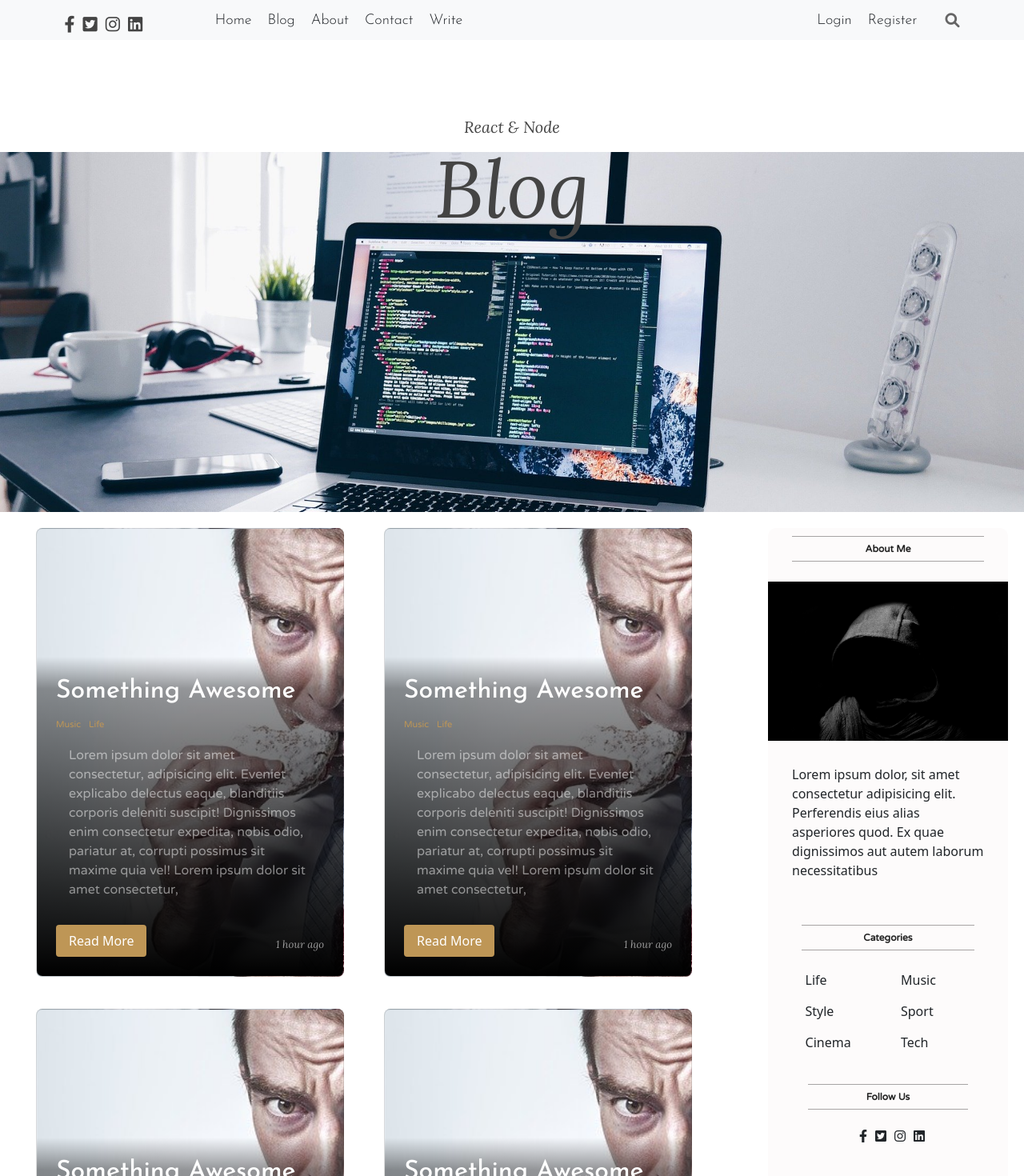
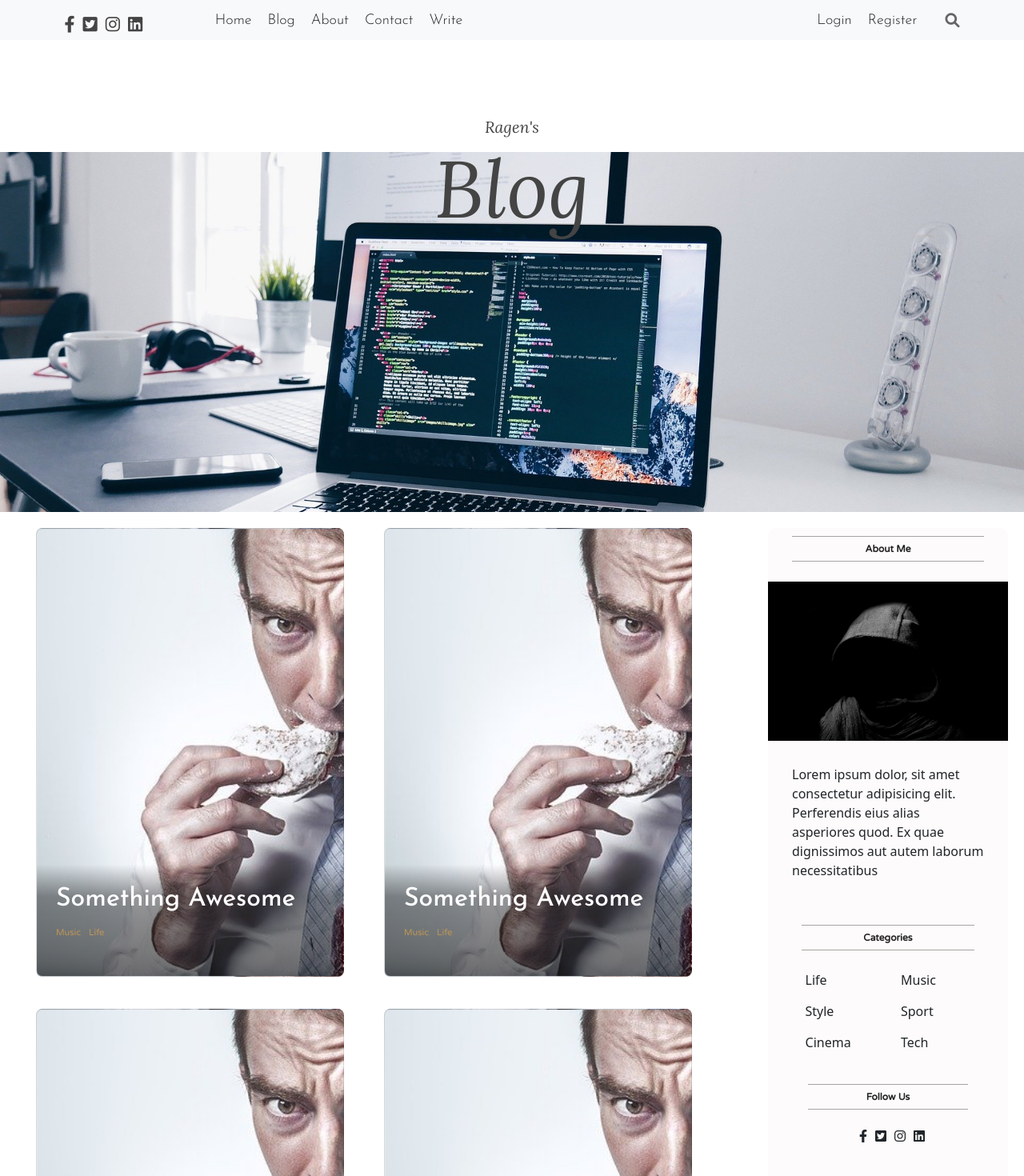
Before and after one commit to caesaragen/reactblog, a React (Create React App) app in the folder client/: page / in a window 1280 px wide. Shown: the top 1470 px of the page at 80% size. Built offline with nearby package versions, Linux system fonts and the light colour scheme.

Commit message:
add transitions

```diff
--- a/client/src/components/header/Header.jsx
+++ b/client/src/components/header/Header.jsx
@@ -6,7 +6,7 @@ export default function Header() {
     return (
         <div className="header">
             <div className="headerTitles">
-                <span className="headerTitleSm">React & Node</span>
+                <span className="headerTitleSm">Ragen's</span>
                 <span className="headerTitleLg">Blog</span>
             </div>
             <img src={comp} alt="" className="headerImg" />
--- a/client/src/components/post/post.css
+++ b/client/src/components/post/post.css
@@ -56,9 +56,9 @@
     /* max-width: 35ch; */
     overflow: hidden;
     border-radius: 0.5rem;
-    transition: transform 500ms ease;
+    transition: transform 100ms ease;
 }
-.card:hover{
+.card:hover, .card:focus-within{
     transform: scale(1.05);
 }
 .card-content{
@@ -68,7 +68,24 @@
         hsl(0 0% 0% / 0),
         hsl(0 0% 0% / 0.4) 10%,
         hsl(0 0% 0% / 1)
-    )
+    );
+    transform: translateY(65%);
+    transition: transform 1000ms ease;
+}
+.card:hover .card-content,
+.card:focus-within .card-content{
+    transform: translateY(0);
+    transition-delay: 500ms;
+
+}
+.card-content > *:not(.card-title, .postCats) {
+    opacity: 0;
+    transition: opacity 500ms linear;
+}
+.card:hover .card-content > *:not(.card-title, .postCats) {
+    opacity: 1;
+    transition-delay: 1000ms;
+
 }
 .card-title{
     font-family: "Josefin Sans", serif;
```
